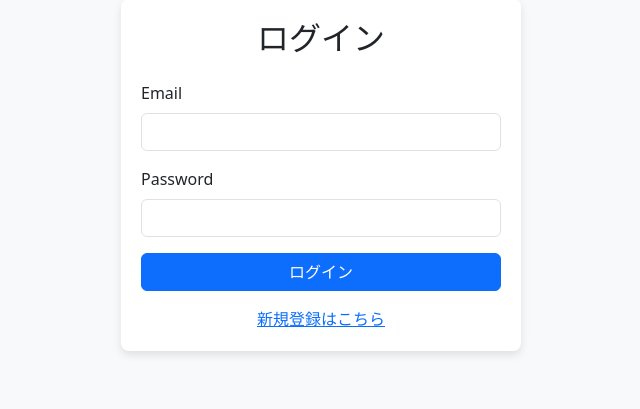
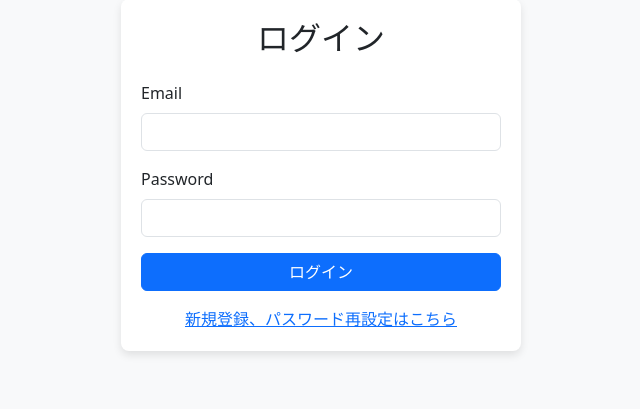
Before and after one commit to okkey-sun/okkey, a Flask app: page / in a window 1280 px wide. Shown: the part 297-706 px from the top of the page, without its empty margins (319-959 px from the left). Run offline with Flask 3, Linux system fonts and the light colour scheme.

Commit message:
パスワード再設定

```diff
--- a/templates/login.html
+++ b/templates/login.html
@@ -49,7 +49,7 @@
             </div>
         </form>
         <div class="text-center mt-3">
-            <a href="{{ url_for('register') }}">新規登録はこちら</a>
+            <a href="{{ url_for('register') }}">新規登録、パスワード再設定はこちら</a>
         </div>
     </div>
     <script src="https://cdn.jsdelivr.net/npm/bootstrap@5.3.0/dist/js/bootstrap.bundle.min.js"></script>
```
